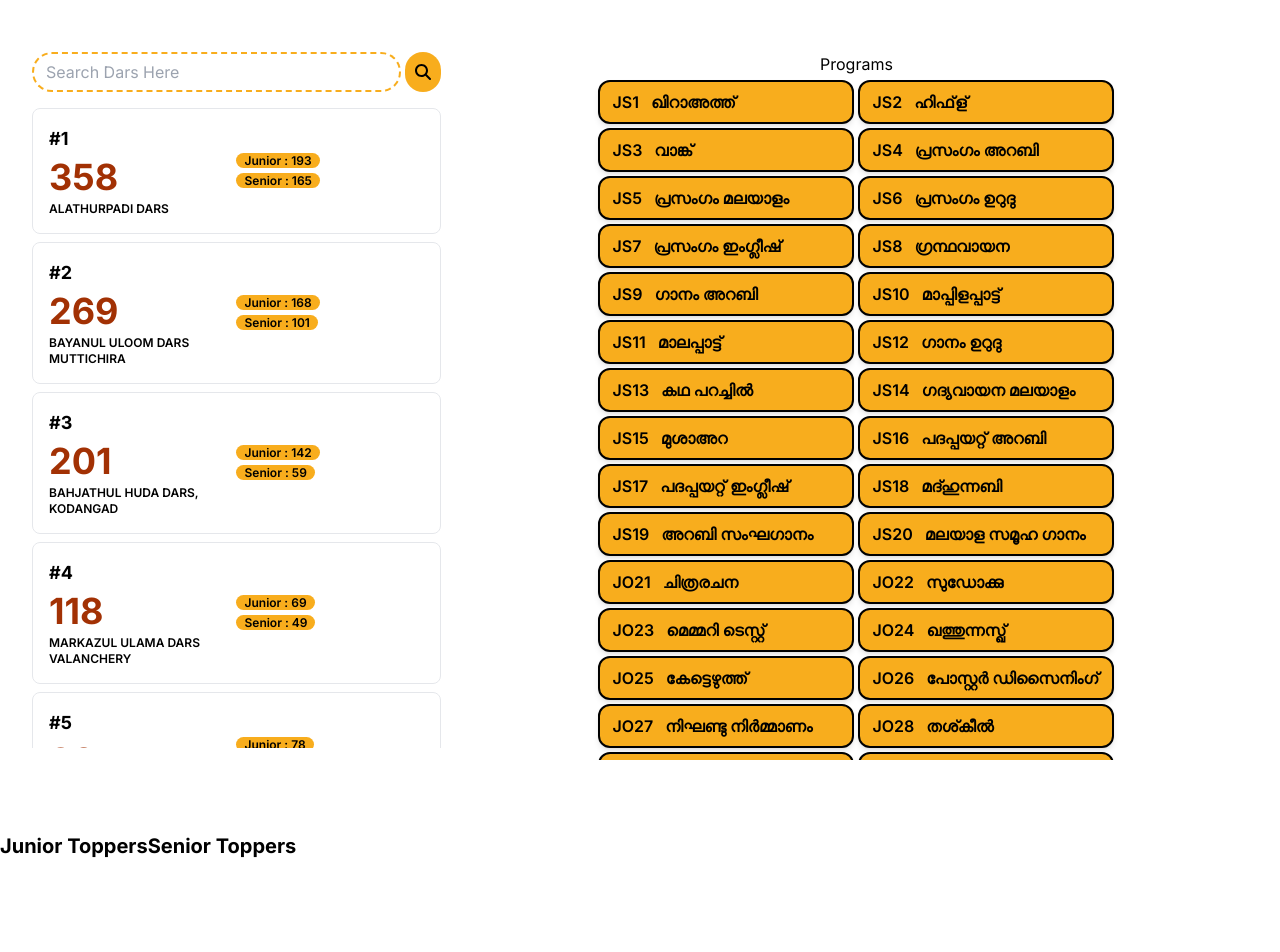
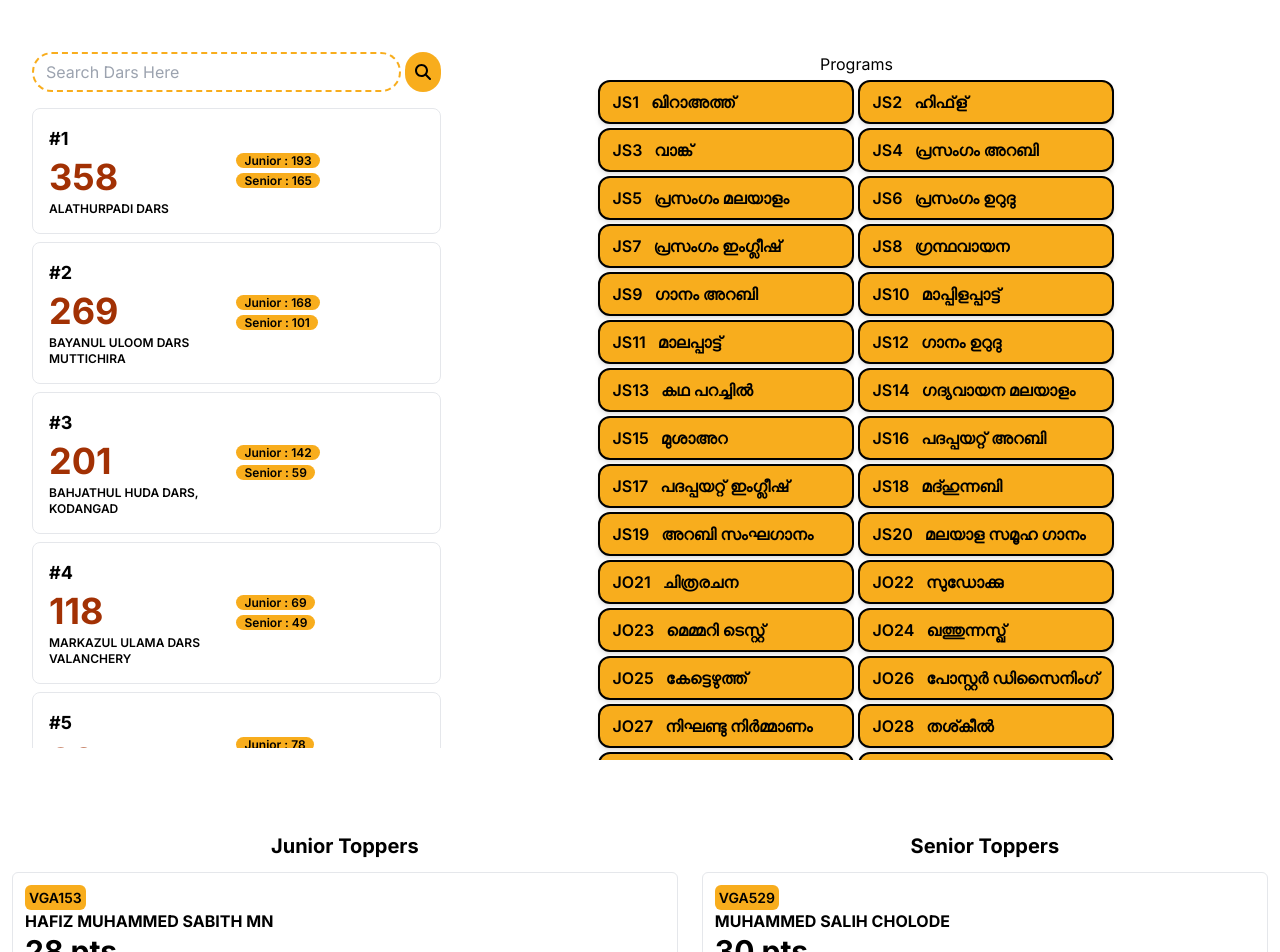
Before and after one commit to shafeeqn/JJFGRANDFINALE, a Next.js app: page /result in a window 1280 px wide. Shown: the top 952 px of the page. Before the commit the page ends 884 px from the top, so only its background shows below. Built offline with nearby package versions, Linux system fonts and the light colour scheme.

Commit message:
Refactor calculation of total points in result page

```diff
--- a/src/app/result/page.tsx
+++ b/src/app/result/page.tsx
@@ -61,17 +61,18 @@ const page = () => {
     let totalPoints = 0;
     let cat = ""
 
-    // cp.map((c)=>{
-    //   // check is published
+    cp.map((c)=>{
+      if(cnd.chest == c.code){
+        const prg = programsData.find((p)=> p.code == c.prg)
 
-    //   programsData.find((prg)=> prg.code == c.prg && prg.publish == 1 &&  && b?.isGrp != 1)
+        if(prg?.publish == 1 && prg?.isGrp != 1){
+          cat = c.prg.slice(0,1)
+          totalPoints += c?.pts || 0
+        }
 
-    //   if(cnd.chest == c.code && prg.publish == 1){
-    //     cat = c.prg.slice(0,1)
-    //     totalPoints += c?.pts || 0
-    //   }
-    // }
-    // )
+      }
+    }
+    )
 
 
     return {
@@ -82,6 +83,8 @@ const page = () => {
   }
 
   )
+
+
 
   const topCandidatesSorted = topCandidates.sort((a,b)=> b.totalPoints - a.totalPoints)
 
```
